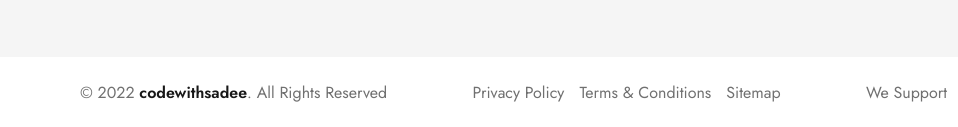
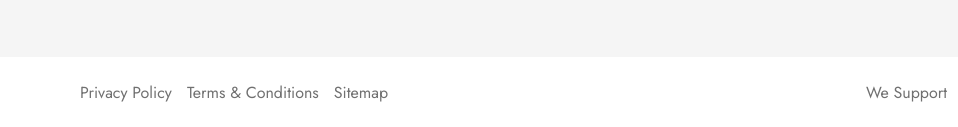
Before and after one commit to Yeabtsega-Tesfaye/Casmart, a plain HTML site: page index.html in a window 1280 px wide. Shown: the part 5267-5394 px from the top of the page, 0-958 px from the left. Drawn offline with nearby package versions, Linux system fonts and the light colour scheme.

Commit message:
Update index.html

```diff
--- a/index.html
+++ b/index.html
@@ -1117,9 +1117,7 @@
     <div class="footer-bottom">
       <div class="container">
 
-        <p class="copyright">
-          &copy; 2022 <a href="#">codewithsadee</a>. All Rights Reserved
-        </p>
+
 
         <ul class="footer-bottom-list">
 
```
